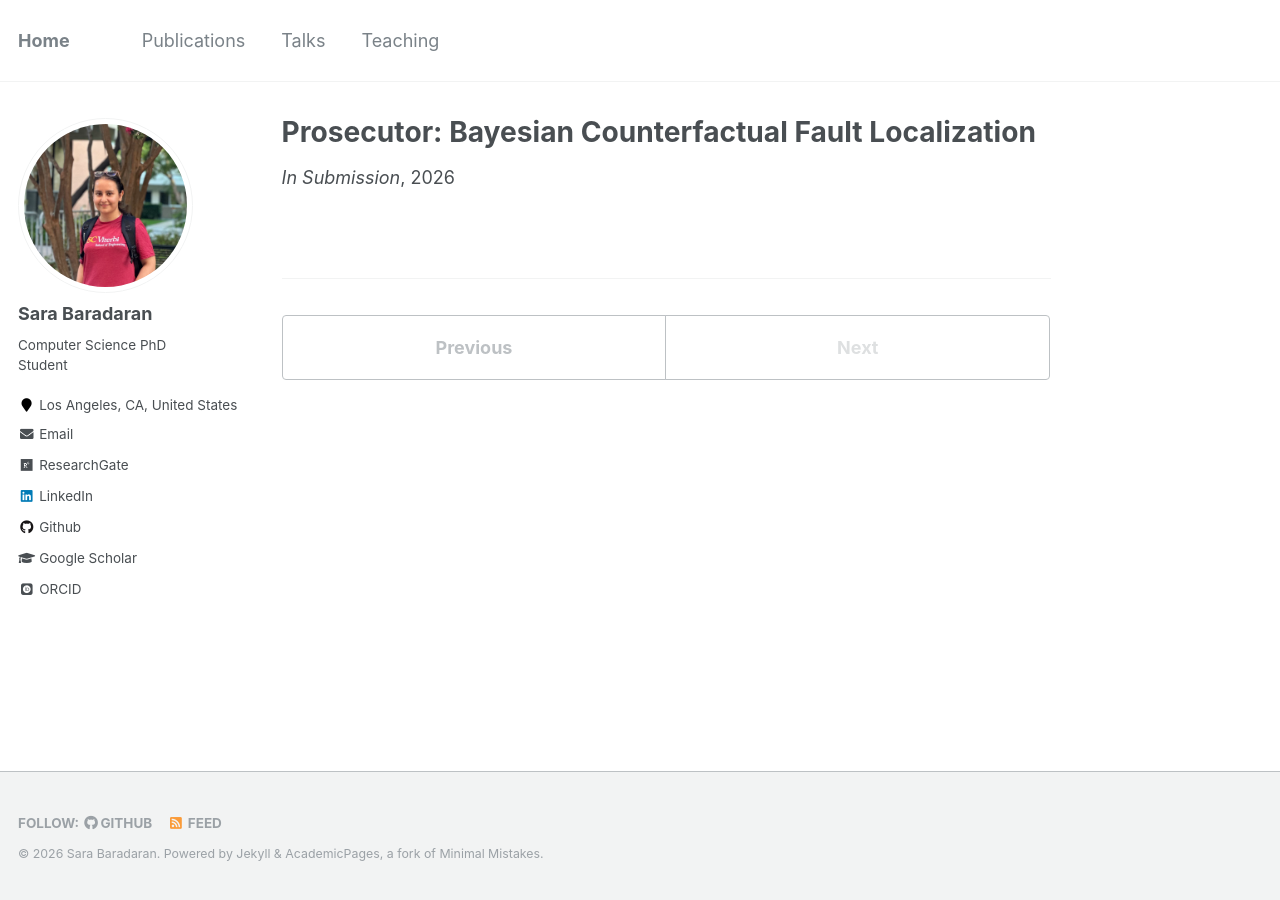
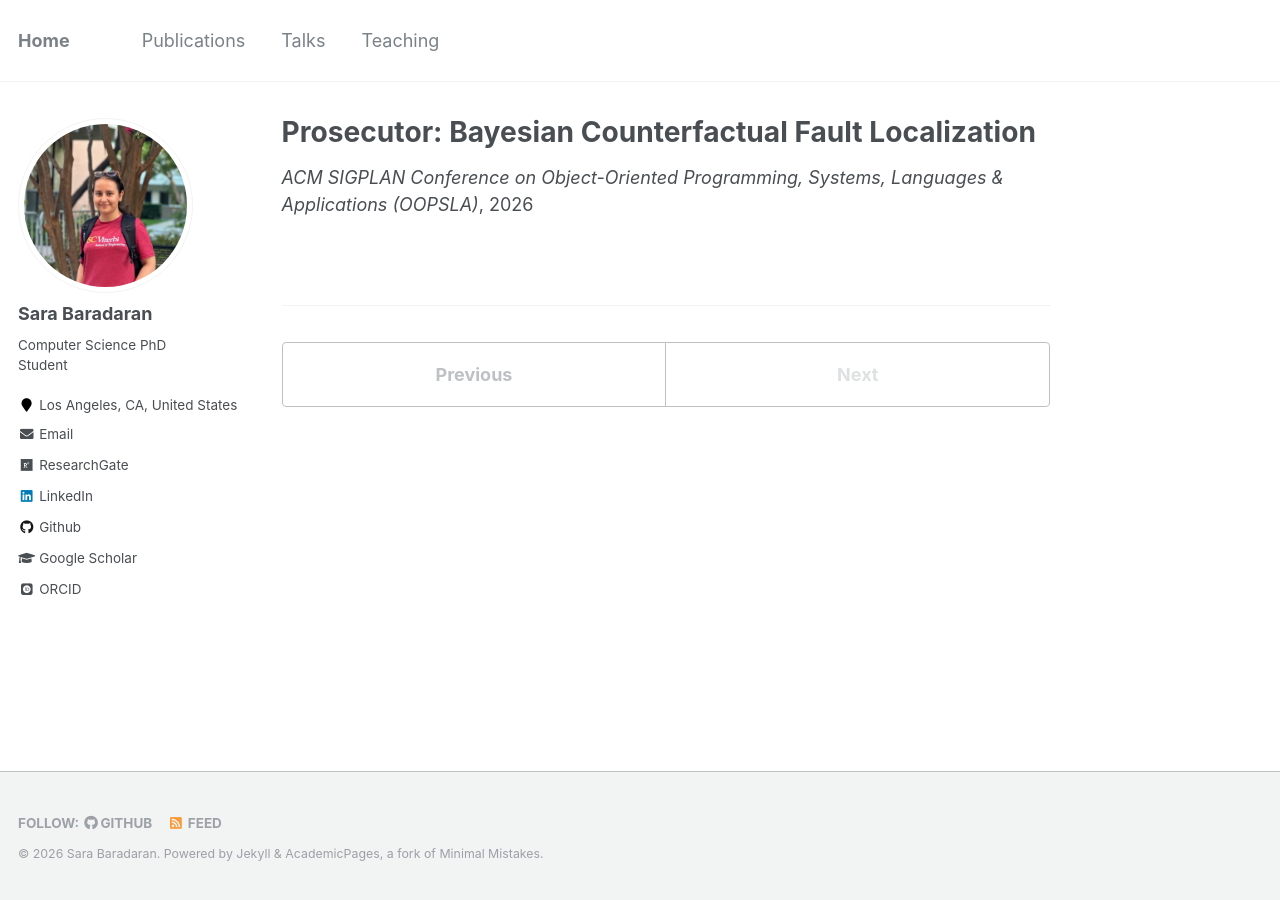
Before and after one commit to SaraBaradaran/SaraBaradaran.github.io, a Jekyll site: the page built from _publications/Prosecutor.md, in a window 1280 px wide. Built offline with Jekyll 4.4.1, drawn with Linux system fonts in a browser that asks for light colours; some web fonts are replaced.

Commit message:
Update Prosecutor.md

```diff
--- a/_publications/Prosecutor.md
+++ b/_publications/Prosecutor.md
@@ -4,6 +4,7 @@ collection: publications
 excerpt: 'In this paper, we present Prosecutor, a new fault localization technique that combines Bayesian reasoning with counterfactual execution analysis to effectively identify faults at the statement level.'
 date: 2026-12-14
 author: 'Sara Baradaran, Yifei Huang, Wei Le, and Mukund Raghothaman'
-venue: 'In Submission'
+venue: 'ACM SIGPLAN Conference on Object-Oriented Programming, Systems, Languages & Applications (OOPSLA)'
 paperurl: 'https://raw.githack.com/SaraBaradaran/SaraBaradaran.github.io/master/papers/Prosecutor.pdf'
+code: 'https://doi.org/10.5281/zenodo.21941781'
 ---
```
